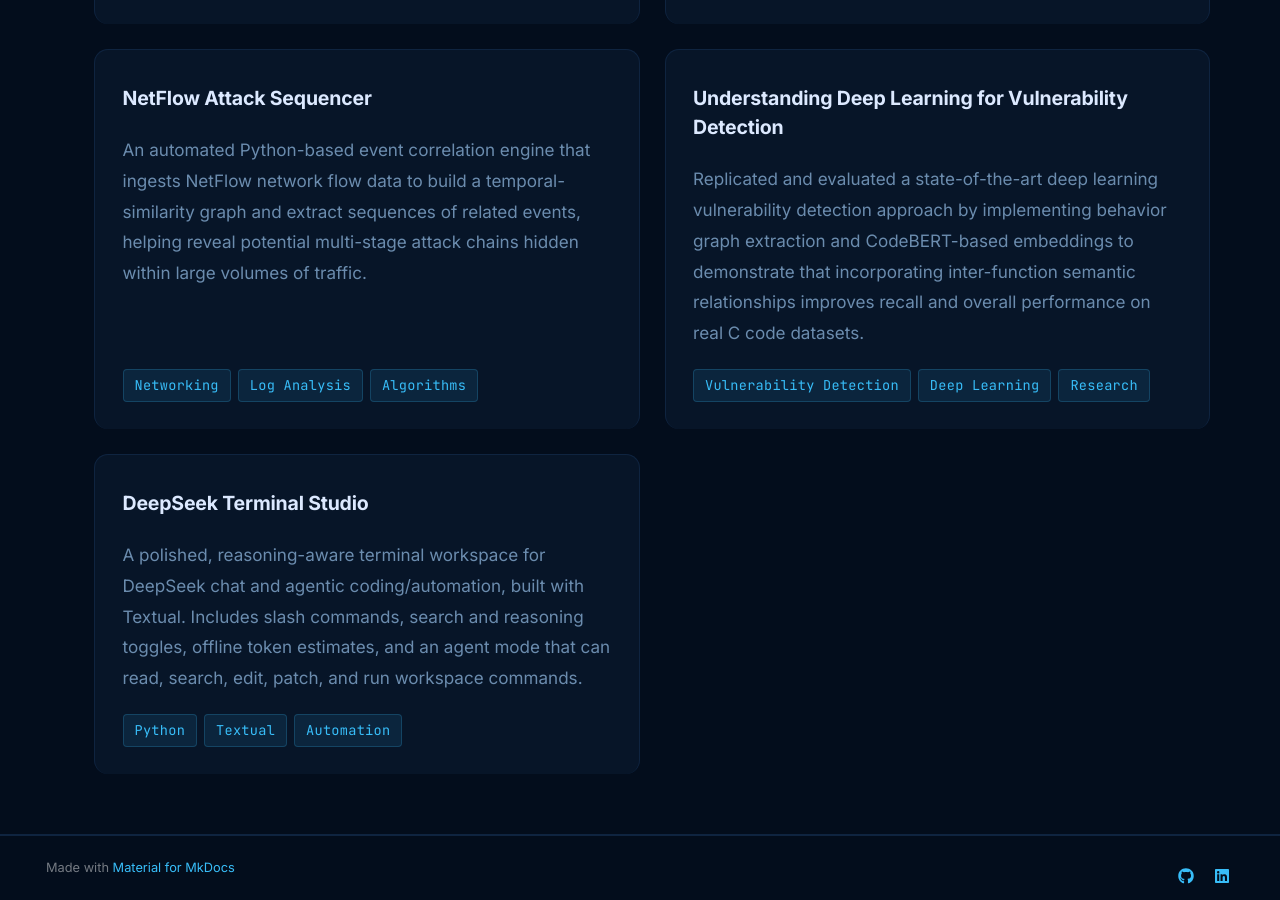
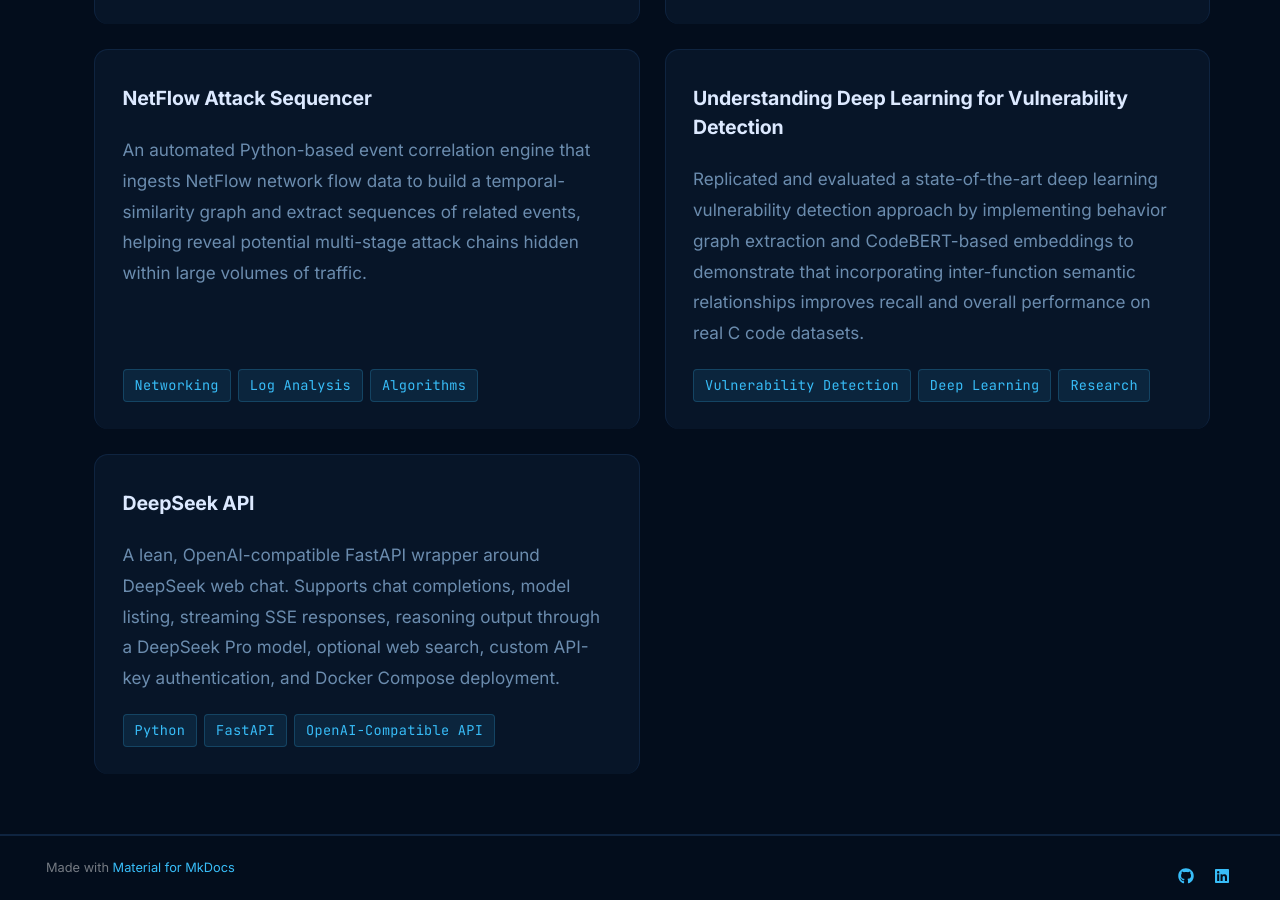
Before and after one commit to spyduck007/ctf, an MkDocs documentation site: the page built from docs/projects.md, in a window 1280 px wide and 900 px high, scrolled down 1120 px. Built offline with MkDocs 1.6.1 and Material for MkDocs 9.7.7, drawn with Linux system fonts in a browser that asks for light colours.

Commit message:
Update DeepSeek project card

```diff
--- a/docs/projects.md
+++ b/docs/projects.md
@@ -105,18 +105,18 @@
     </div>
   </a>
 
-  <a href="https://github.com/spyduck007/deepseek-cli" class="writeup-card" target="_blank" rel="noopener noreferrer">
+  <a href="https://github.com/spyduck007/deepseek-api" class="writeup-card" target="_blank" rel="noopener noreferrer">
     <div class="card-content">
       <div class="card-header">
-        <h3 class="card-title">DeepSeek Terminal Studio</h3>
+        <h3 class="card-title">DeepSeek API</h3>
       </div>
       <p class="card-description">
-        A polished, reasoning-aware terminal workspace for DeepSeek chat and agentic coding/automation, built with Textual. Includes slash commands, search and reasoning toggles, offline token estimates, and an agent mode that can read, search, edit, patch, and run workspace commands.
+        A lean, OpenAI-compatible FastAPI wrapper around DeepSeek web chat. Supports chat completions, model listing, streaming SSE responses, reasoning output through a DeepSeek Pro model, optional web search, custom API-key authentication, and Docker Compose deployment.
       </p>
       <div class="card-tags">
         <span class="tag">Python</span>
-        <span class="tag">Textual</span>
-        <span class="tag">Automation</span>
+        <span class="tag">FastAPI</span>
+        <span class="tag">OpenAI-Compatible API</span>
       </div>
     </div>
   </a>
```
